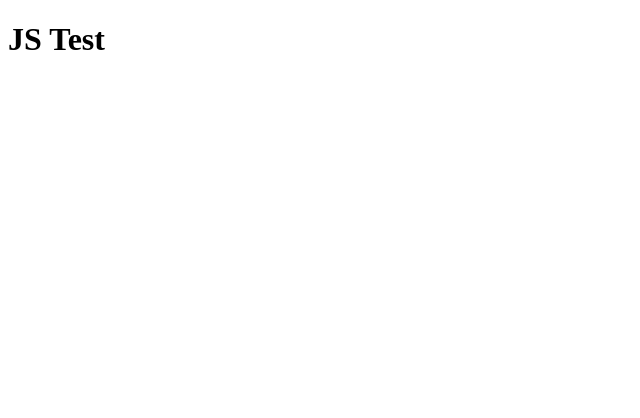
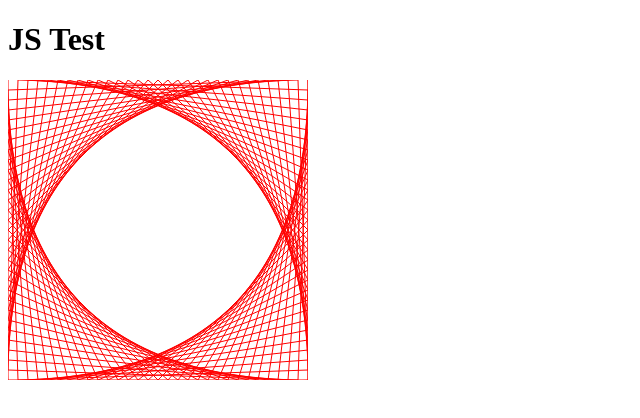
Before and after one commit to jairobg/test-js, a plain HTML site: page index.html in a window 1280 px wide. Shown: the whole page, without its empty margins (0-640 px from the left). Drawn offline with Linux system fonts and the light colour scheme.

Commit message:
Canvas 2D making lines

```diff
--- a/index.html
+++ b/index.html
@@ -4,10 +4,16 @@
     <meta charset="UTF-8" />
     <meta name="viewport" content="width=device-width, initial-scale=1.0" />
     <title>JS Test</title>
-    <link rel="stylesheet" href="main.css">
+    <style>
+      canvas {
+        width: 300px;
+        height: 300px;
+      }
+    </style>
   </head>
   <body>
     <h1>JS Test</h1>
+    <canvas height="300px" width="300px" id="canvasSquare"></canvas>
     <script src="main.js"></script>
   </body>
 </html>
--- a/main.js
+++ b/main.js
@@ -1,4 +1,30 @@
+// Set canvas
+let c = document.getElementById("canvasSquare");
+let cf = c.getContext("2d");
 
+
+function drawLine(color="#ff0000", initial_x=0, initial_y=0, final_x=0, final_y=300) {
+  cf.beginPath();
+  cf.strokeStyle = color;
+  cf.moveTo(initial_x, initial_y);
+  cf.lineTo(final_x, final_y);
+  cf.stroke();
+  cf.closePath();
+}
+
+for (let i = 1; i < 300; i++) {
+  let goingUp = i * 10;
+  let goingDown = 300 - goingUp;
+  drawLine("#ff0000",0,goingUp,goingUp,300);
+  drawLine("#ff0000",goingUp,0,300,goingUp);
+  drawLine("#ff0000",goingUp,300,300,goingDown);
+  drawLine("#ff0000",0,goingUp,goingDown,0);
+}
+
+
+
+
+/*
 const todos = [
   {
     id: 1,
@@ -25,3 +51,4 @@ const allTodosText = todos.map(function(todo){
     return todo.text
 })
 console.log(allTodosText);
+ */
```
